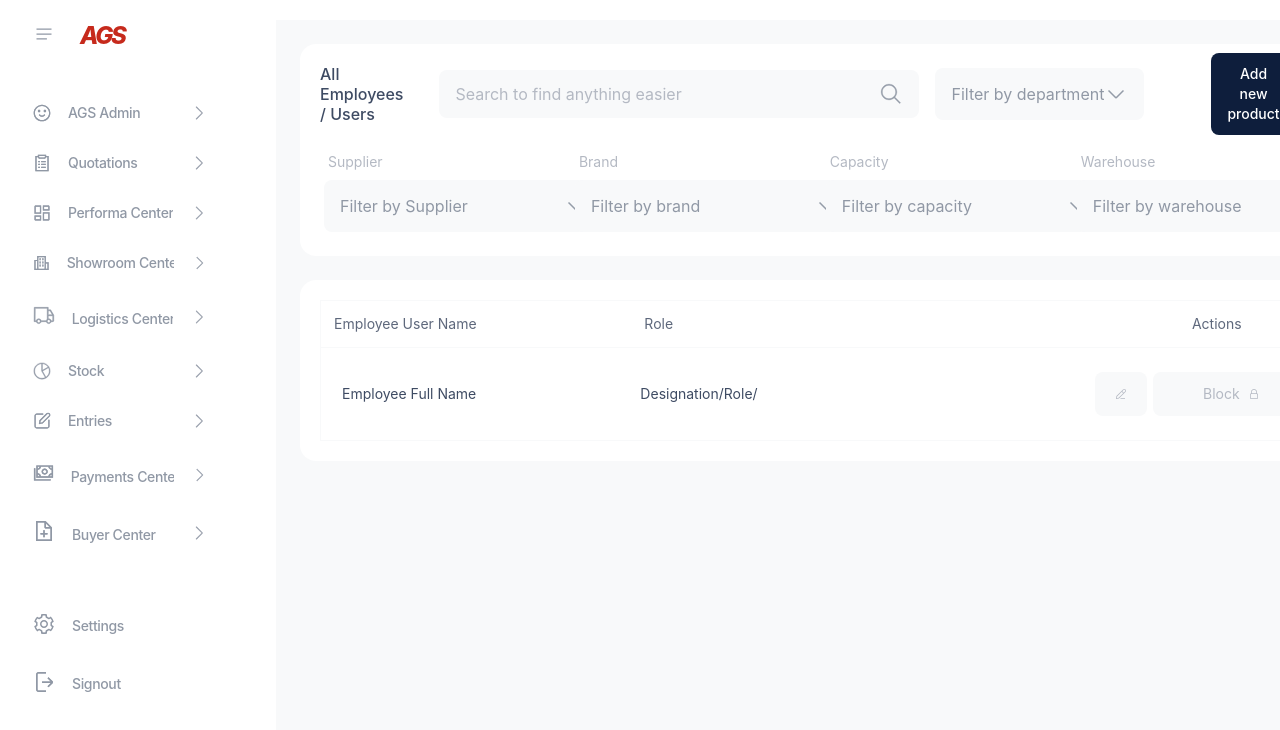
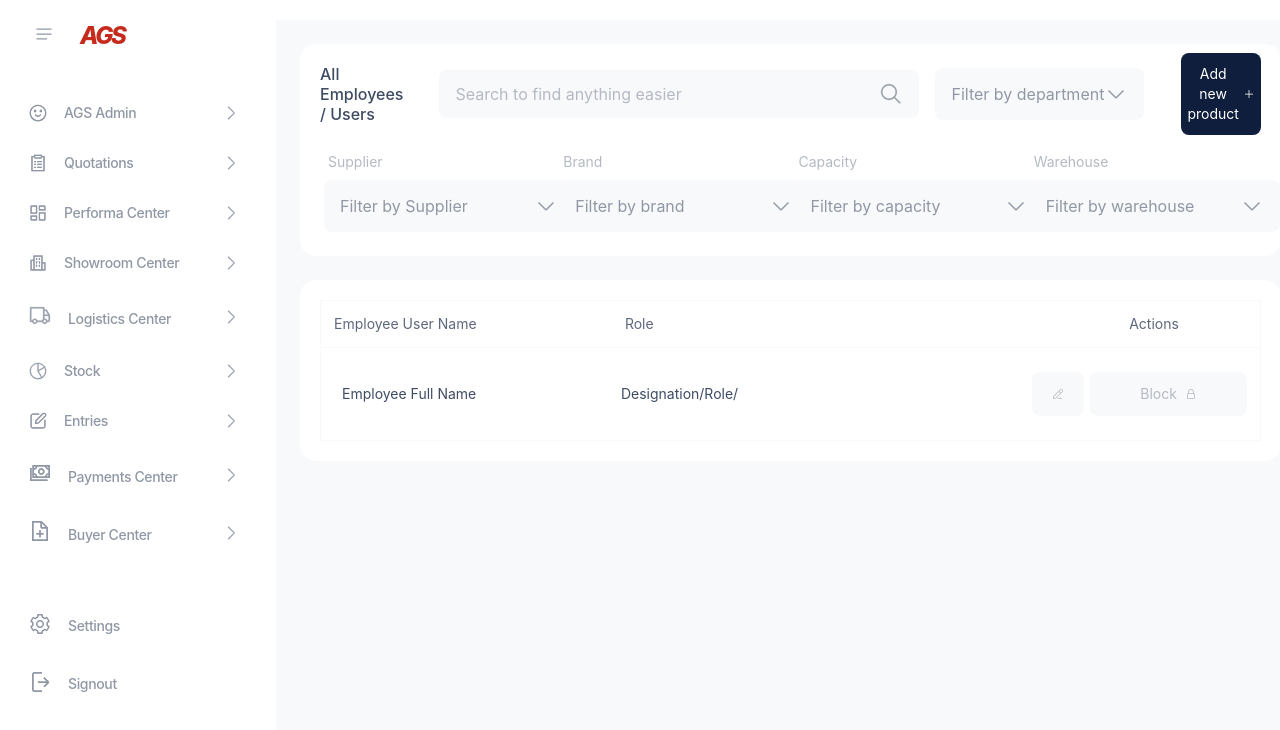
Before and after one commit to dev-bushra/New-folder, a React (Vite) app: page /entriesemployees in a window 1280 px wide. Shown: the top 730 px of the page. Built offline with nearby package versions, Linux system fonts and the light colour scheme; a web font is replaced by a local one.

Commit message:
hotfixes

```diff
--- a/src/components/EntriesEmployeesColumnThree/index.jsx
+++ b/src/components/EntriesEmployeesColumnThree/index.jsx
@@ -78,7 +78,7 @@ const EntriesEmployeesColumnThree = (props) => {
                     ></Input>
                   </div>
                 </div>
-                <div className="bg-white-A700 flex flex-col items-start justify-start rounded-lg w-[280px]">
+                <div className="bg-white-A700 flex flex-col items-start justify-start rounded-lg w-[250px]">
                   <div className="flex flex-col items-start justify-start p-1 rounded-lg w-full">
                     <div className="flex flex-col items-start justify-start w-auto">
                       <div className="flex flex-col items-start justify-start w-auto sm:w-full">
@@ -107,16 +107,16 @@ const EntriesEmployeesColumnThree = (props) => {
             <div className="flex flex-1 flex-col items-center justify-end w-full">
               <div className="flex flex-col items-center justify-end w-auto">
                 <Button
-                  className="bg-blue_gray-900 cursor-pointer flex items-center justify-center px-6 py-[11px] rounded-lg"
+                  className="bg-blue_gray-900 cursor-pointer flex items-center justify-center px-3 py-[11px] rounded-lg"
                   rightIcon={
                     <Img
-                      className="h-4 ml-3"
+                      className="h-3 ml-1"
                       src="images/img_plus.svg"
                       alt="plus"
                     />
                   }
                 >
-                  <div className="font-inter font-medium sm:px-5 text-center text-sm text-white-A700">
+                  <div className="font-inter font-normal sm:px-0 text-center text-sm text-white-A700">
                     {props?.addNewProduct}
                   </div>
                 </Button>
@@ -130,7 +130,7 @@ const EntriesEmployeesColumnThree = (props) => {
             >
               <div className="bg-white-A700 flex flex-1 md:flex-1 flex-col items-start justify-start rounded-lg">
                 <div className="flex flex-col items-start justify-start p-1 rounded-lg">
-                  <div className="flex flex-col items-start justify-start w-[280px]">
+                  <div className="flex flex-col items-start justify-start w-[250px]">
                     <div className="flex flex-col gap-2 items-start justify-start w-full">
                       <div className="flex flex-col items-start justify-start px-1 w-full">
                         <Text
@@ -162,7 +162,7 @@ const EntriesEmployeesColumnThree = (props) => {
               </div>
               <div className="bg-white-A700 flex flex-1 md:flex-1 flex-col items-start justify-start rounded-lg w-auto md:w-full">
                 <div className="flex flex-col items-start justify-start p-1 rounded-lg w-full">
-                  <div className="flex flex-col items-start justify-start w-[280px]">
+                  <div className="flex flex-col items-start justify-start w-[250px]">
                     <div className="flex flex-col gap-2 items-start justify-start w-full">
                       <div className="flex flex-col items-start justify-start px-1 w-full">
                         <Text
@@ -194,7 +194,7 @@ const EntriesEmployeesColumnThree = (props) => {
               </div>
               <div className="bg-white-A700 flex flex-1 md:flex-1 flex-col items-start justify-start rounded-lg w-auto md:w-full">
                 <div className="flex flex-col items-start justify-start p-1 rounded-lg w-full">
-                  <div className="flex flex-col items-start justify-start w-[280px]">
+                  <div className="flex flex-col items-start justify-start w-[250px]">
                     <div className="flex flex-col gap-2 items-start justify-start w-full">
                       <div className="flex flex-col items-start justify-start px-1 w-full">
                         <Text
@@ -226,7 +226,7 @@ const EntriesEmployeesColumnThree = (props) => {
               </div>
               <div className="bg-white-A700 flex flex-1 md:flex-1 flex-col items-start justify-start rounded-lg w-auto md:w-full">
                 <div className="flex flex-col items-start justify-start p-1 rounded-lg w-full">
-                  <div className="flex flex-col items-start justify-start w-[280px]">
+                  <div className="flex flex-col items-start justify-start w-[250px]">
                     <div className="flex flex-col gap-2 items-start justify-start w-full">
                       <div className="flex flex-col items-start justify-start px-1 w-full">
                         <Text
--- a/src/pages/EntriesEmployees/index.jsx
+++ b/src/pages/EntriesEmployees/index.jsx
@@ -137,7 +137,7 @@ const EntriesEmployeesPage = () => {
     <>
       <div className="bg-white-A700 flex font-plusjakartasans mx-auto relative min-w-full max-w-full overflow-auto ">
         <Sidebar
-          className={`"!sticky !w-[356px] bg-white-A700 flex h-screen xs:hidden justify-start my-auto overflow-hidden top-[0]" ${
+          className={`"!sticky  bg-white-A700 flex h-screen xs:hidden justify-start my-auto overflow-hidden top-[0]" ${
             toggleMenu ? "menu-close" : "menu-open"
           }`}
         >
@@ -267,9 +267,9 @@ const EntriesEmployeesPage = () => {
                 alt="arrowright"
               />
             )}
-            className="flex flex-col font-inter items-center justify-start mb-[89px] pl-4 sm:pr-5 pr-8 pt-[17px] w-[87%]"
+            className="flex flex-col font-inter items-center justify-start mb-[89px] pl-3 sm:pr-5 pr-0 pt-[17px]"
           >
-            <div className="flex flex-col items-center justify-start pb-[9px] w-full">
+            <div className="flex flex-col items-center justify-start pb-[9px]">
               <SubMenu
                 icon={
                   <Img
@@ -522,11 +522,11 @@ const EntriesEmployeesPage = () => {
               </SubMenu>
             </div>
             <Img
-              className="h-px w-[308px]"
+              className="h-px"
               src="images/img_scrollbar.svg"
               alt="scrollbar"
             />
-            <div className="flex flex-col items-center justify-end mt-[25px] w-full">
+            <div className="flex flex-col items-center justify-end mt-[25px]">
               <MenuItem
                 icon={
                   <Img
```
